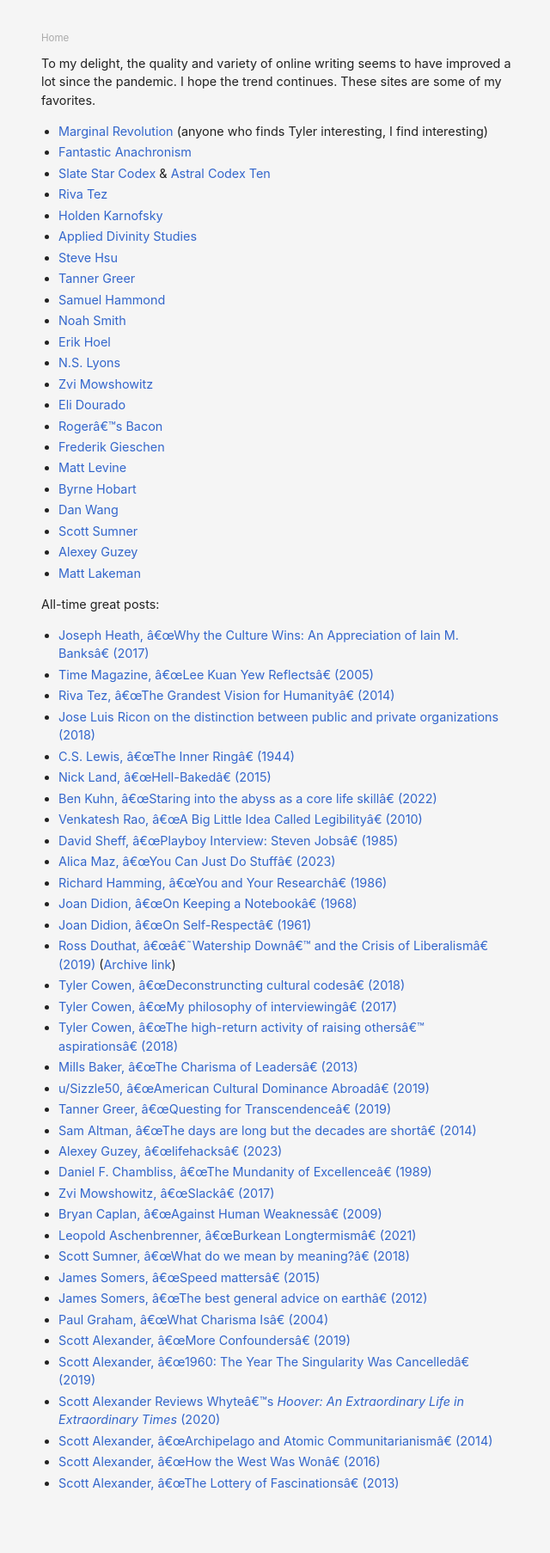
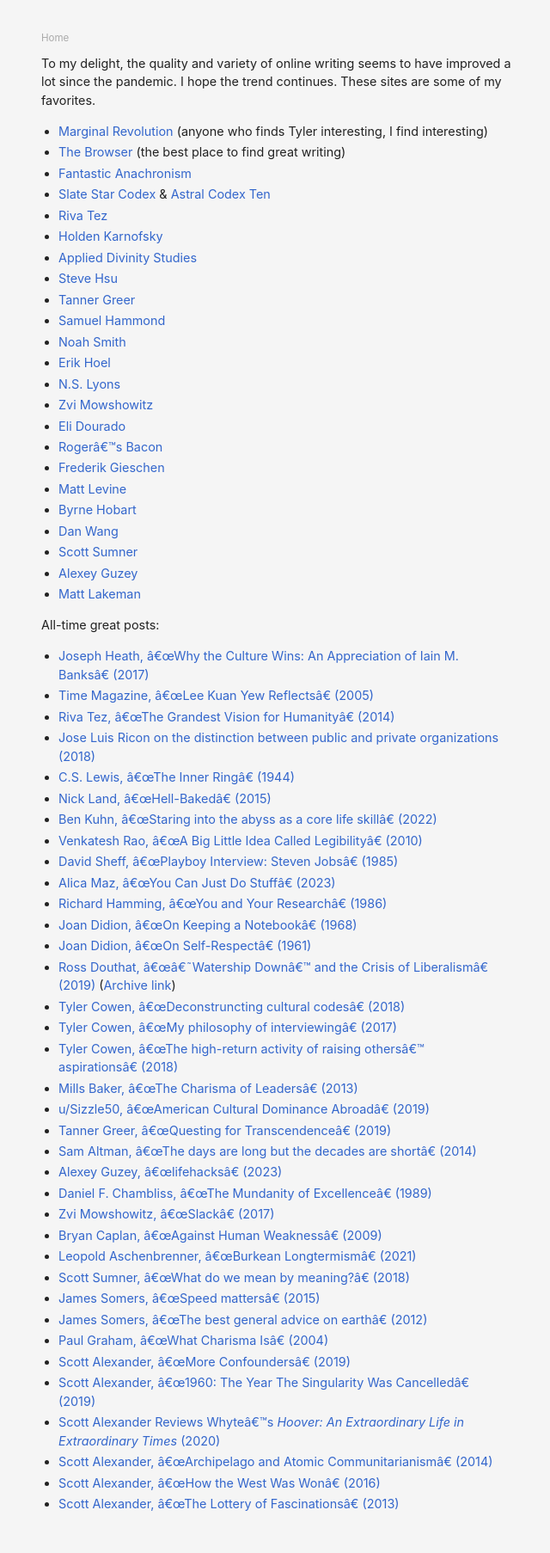
Before and after one commit to danschlz/danschulz.github.io, a Jekyll site: the page built from links.md, in a window 1280 px wide. Shown: the whole page at 86% size, without its empty margins (312-952 px from the left). Built offline with Jekyll 4.4.1, drawn with Linux system fonts in a browser that asks for light colours; before the commit the page ends 1782 px from its top, so only the background shows below that.

Commit message:
Update links.md

```diff
--- a/links.md
+++ b/links.md
@@ -7,6 +7,7 @@ permalink: /links/
 To my delight, the quality and variety of online writing seems to have improved a lot since the pandemic. I hope the trend continues. These sites are some of my favorites.
 
 * [Marginal Revolution](http://marginalrevolution.com/) (anyone who finds Tyler interesting, I find interesting)
+* [The Browser](https://thebrowser.com/) (the best place to find great writing)
 * [Fantastic Anachronism](https://fantasticanachronism.com/)
 * [Slate Star Codex](http://slatestarcodex.com/) & [Astral Codex Ten](https://astralcodexten.substack.com/archive)
 * [Riva Tez](https://www.hardtowrite.com/)
```
